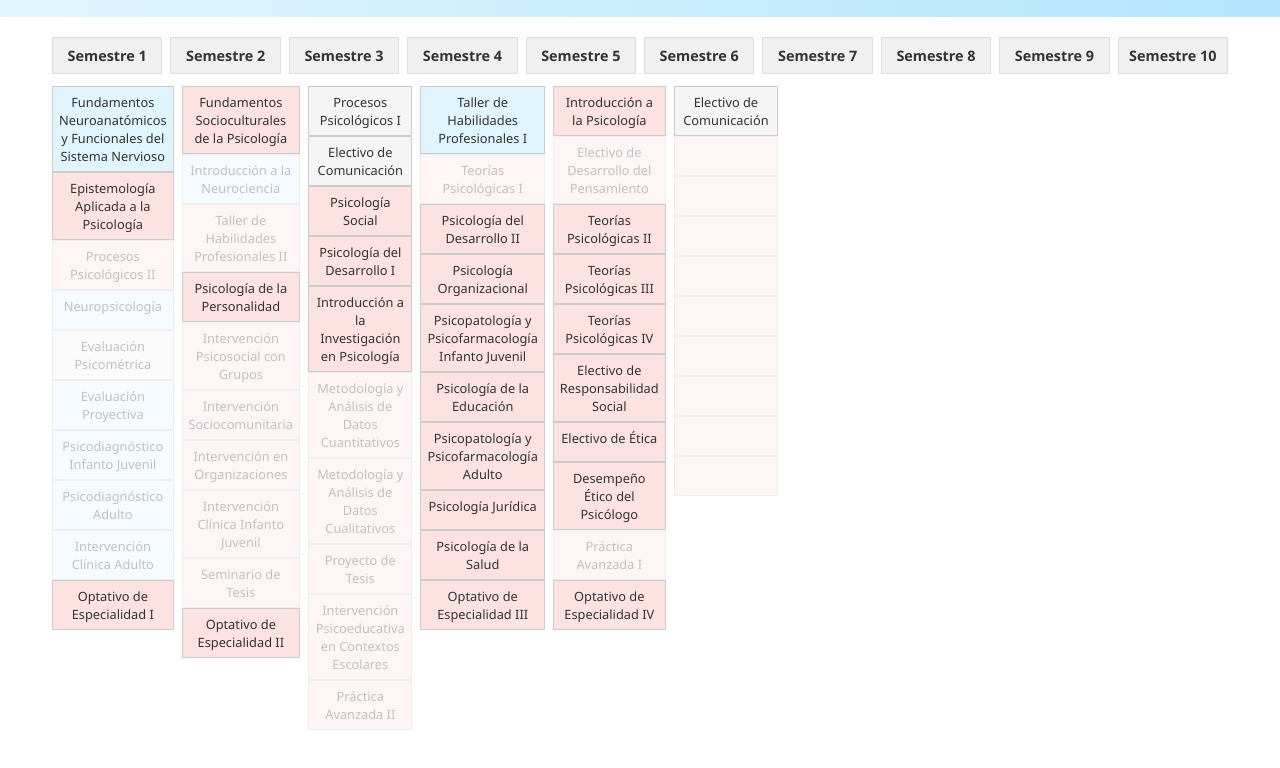
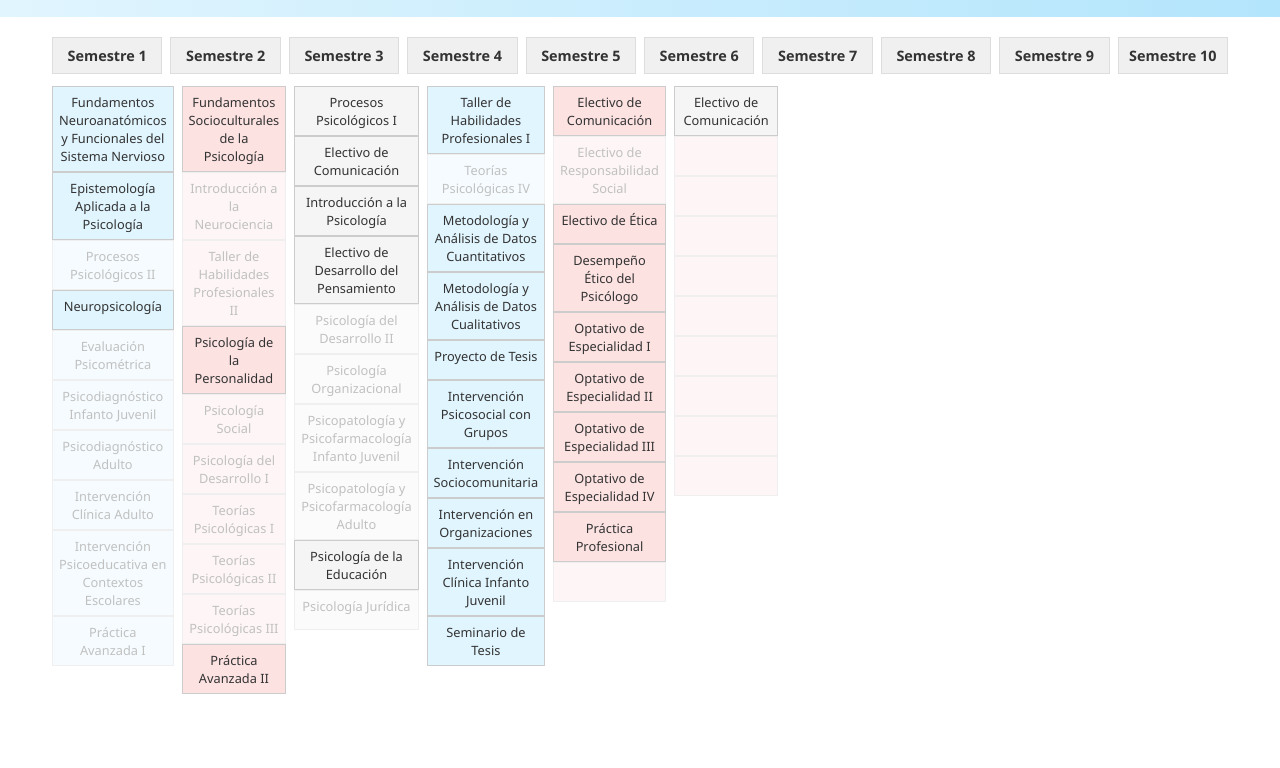
Before and after one commit to Ccafecitos/malla-psicolog-a, a plain HTML site: page index.html in a window 1280 px wide. Shown: the part 62-830 px from the top of the page. Drawn offline with Linux system fonts and the light colour scheme.

Commit message:
index.html

```diff
--- a/index.html
+++ b/index.html
@@ -12,7 +12,7 @@
   </header>
 
   <main class="malla-grid">
-    <!-- GENERAMOS LAS COLUMNAS DE SEMESTRES -->
+    <!-- Cabecera de semestres -->
     <div class="grid-header">
       <div>Semestre 1</div>
       <div>Semestre 2</div>
@@ -26,79 +26,75 @@
       <div>Semestre 10</div>
     </div>
 
-    <!-- FILAS DE RAMOS -->
     <div class="grid-body">
-      <!-- Generamos hasta la cantidad máxima de ramos en cualquier semestre (suponemos 7 máximo) -->
-      <!-- Cada fila es un "horario" horizontal de ramos -->
-
       <!-- FILA 1 -->
       <div class="row">
         <div class="ramo celeste" id="1" onclick="aprobar(1)">Fundamentos Neuroanatómicos y Funcionales del Sistema Nervioso</div>
-        <div class="ramo rosa" id="7" onclick="aprobar(7)">Epistemología Aplicada a la Psicología</div>
-        <div class="ramo rosa" id="9" onclick="aprobar(9)">Procesos Psicológicos II</div>
-        <div class="ramo celeste" id="12" onclick="aprobar(12)">Neuropsicología</div>
-        <div class="ramo gris" id="18" onclick="aprobar(18)">Evaluación Psicométrica</div>
-        <div class="ramo celeste" id="23" onclick="aprobar(23)">Evaluación Proyectiva</div>
-        <div class="ramo celeste" id="29" onclick="aprobar(29)">Psicodiagnóstico Infanto Juvenil</div>
-        <div class="ramo celeste" id="35" onclick="aprobar(35)">Psicodiagnóstico Adulto</div>
-        <div class="ramo celeste" id="42" onclick="aprobar(42)">Intervención Clínica Adulto</div>
-        <div class="ramo rosa" id="48" onclick="aprobar(48)">Optativo de Especialidad I</div>
+        <div class="ramo celeste" id="7" onclick="aprobar(7)">Epistemología Aplicada a la Psicología</div>
+        <div class="ramo celeste" id="9" onclick="aprobar(9)">Procesos Psicológicos II</div>
+        <div class="ramo celeste" id="13" onclick="aprobar(13)">Neuropsicología</div>
+        <div class="ramo celeste" id="18" onclick="aprobar(18)">Evaluación Psicométrica</div>
+        <div class="ramo celeste" id="23" onclick="aprobar(23)">Psicodiagnóstico Infanto Juvenil</div>
+        <div class="ramo celeste" id="29" onclick="aprobar(29)">Psicodiagnóstico Adulto</div>
+        <div class="ramo celeste" id="35" onclick="aprobar(35)">Intervención Clínica Adulto</div>
+        <div class="ramo celeste" id="42" onclick="aprobar(42)">Intervención Psicoeducativa en Contextos Escolares</div>
+        <div class="ramo celeste" id="47" onclick="aprobar(47)">Práctica Avanzada I</div>
       </div>
 
       <!-- FILA 2 -->
       <div class="row">
         <div class="ramo rosa" id="2" onclick="aprobar(2)">Fundamentos Socioculturales de la Psicología</div>
-        <div class="ramo celeste" id="8" onclick="aprobar(8)">Introducción a la Neurociencia</div>
+        <div class="ramo rosa" id="8" onclick="aprobar(8)">Introducción a la Neurociencia</div>
         <div class="ramo rosa" id="10" onclick="aprobar(10)">Taller de Habilidades Profesionales II</div>
-        <div class="ramo rosa" id="13" onclick="aprobar(13)">Psicología de la Personalidad</div>
-        <div class="ramo rosa" id="19" onclick="aprobar(19)">Intervención Psicosocial con Grupos</div>
-        <div class="ramo rosa" id="24" onclick="aprobar(24)">Intervención Sociocomunitaria</div>
-        <div class="ramo rosa" id="30" onclick="aprobar(30)">Intervención en Organizaciones</div>
-        <div class="ramo rosa" id="36" onclick="aprobar(36)">Intervención Clínica Infanto Juvenil</div>
-        <div class="ramo rosa" id="43" onclick="aprobar(43)">Seminario de Tesis</div>
-        <div class="ramo rosa" id="49" onclick="aprobar(49)">Optativo de Especialidad II</div>
+        <div class="ramo rosa" id="14" onclick="aprobar(14)">Psicología de la Personalidad</div>
+        <div class="ramo rosa" id="19" onclick="aprobar(19)">Psicología Social</div>
+        <div class="ramo rosa" id="24" onclick="aprobar(24)">Psicología del Desarrollo I</div>
+        <div class="ramo rosa" id="30" onclick="aprobar(30)">Teorías Psicológicas I</div>
+        <div class="ramo rosa" id="36" onclick="aprobar(36)">Teorías Psicológicas II</div>
+        <div class="ramo rosa" id="43" onclick="aprobar(43)">Teorías Psicológicas III</div>
+        <div class="ramo rosa" id="48" onclick="aprobar(48)">Práctica Avanzada II</div>
       </div>
 
       <!-- FILA 3 -->
       <div class="row">
         <div class="ramo gris" id="3" onclick="aprobar(3)">Procesos Psicológicos I</div>
         <div class="ramo gris" id="11" onclick="aprobar(11)">Electivo de Comunicación</div>
-        <div class="ramo rosa" id="14" onclick="aprobar(14)">Psicología Social</div>
-        <div class="ramo rosa" id="15" onclick="aprobar(15)">Psicología del Desarrollo I</div>
-        <div class="ramo rosa" id="20" onclick="aprobar(20)">Introducción a la Investigación en Psicología</div>
-        <div class="ramo rosa" id="25" onclick="aprobar(25)">Metodología y Análisis de Datos Cuantitativos</div>
-        <div class="ramo rosa" id="31" onclick="aprobar(31)">Metodología y Análisis de Datos Cualitativos</div>
-        <div class="ramo rosa" id="37" onclick="aprobar(37)">Proyecto de Tesis</div>
-        <div class="ramo rosa" id="44" onclick="aprobar(44)">Intervención Psicoeducativa en Contextos Escolares</div>
-        <div class="ramo rosa" id="50" onclick="aprobar(50)">Práctica Avanzada II</div>
+        <div class="ramo gris" id="15" onclick="aprobar(15)">Introducción a la Psicología</div>
+        <div class="ramo gris" id="20" onclick="aprobar(20)">Electivo de Desarrollo del Pensamiento</div>
+        <div class="ramo gris" id="25" onclick="aprobar(25)">Psicología del Desarrollo II</div>
+        <div class="ramo gris" id="31" onclick="aprobar(31)">Psicología Organizacional</div>
+        <div class="ramo gris" id="37" onclick="aprobar(37)">Psicopatología y Psicofarmacología Infanto Juvenil</div>
+        <div class="ramo gris" id="44" onclick="aprobar(44)">Psicopatología y Psicofarmacología Adulto</div>
+        <div class="ramo gris" id="49" onclick="aprobar(49)">Psicología de la Educación</div>
+        <div class="ramo gris" id="50" onclick="aprobar(50)">Psicología Jurídica</div>
       </div>
 
       <!-- FILA 4 -->
       <div class="row">
         <div class="ramo celeste" id="4" onclick="aprobar(4)">Taller de Habilidades Profesionales I</div>
-        <div class="ramo rosa" id="16" onclick="aprobar(16)">Teorías Psicológicas I</div>
-        <div class="ramo rosa" id="21" onclick="aprobar(21)">Psicología del Desarrollo II</div>
-        <div class="ramo rosa" id="26" onclick="aprobar(26)">Psicología Organizacional</div>
-        <div class="ramo rosa" id="32" onclick="aprobar(32)">Psicopatología y Psicofarmacología Infanto Juvenil</div>
-        <div class="ramo rosa" id="38" onclick="aprobar(38)">Psicología de la Educación</div>
-        <div class="ramo rosa" id="39" onclick="aprobar(39)">Psicopatología y Psicofarmacología Adulto</div>
-        <div class="ramo rosa" id="45" onclick="aprobar(45)">Psicología Jurídica</div>
-        <div class="ramo rosa" id="46" onclick="aprobar(46)">Psicología de la Salud</div>
-        <div class="ramo rosa" id="51" onclick="aprobar(51)">Optativo de Especialidad III</div>
+        <div class="ramo celeste" id="16" onclick="aprobar(16)">Teorías Psicológicas IV</div>
+        <div class="ramo celeste" id="21" onclick="aprobar(21)">Metodología y Análisis de Datos Cuantitativos</div>
+        <div class="ramo celeste" id="26" onclick="aprobar(26)">Metodología y Análisis de Datos Cualitativos</div>
+        <div class="ramo celeste" id="32" onclick="aprobar(32)">Proyecto de Tesis</div>
+        <div class="ramo celeste" id="38" onclick="aprobar(38)">Intervención Psicosocial con Grupos</div>
+        <div class="ramo celeste" id="39" onclick="aprobar(39)">Intervención Sociocomunitaria</div>
+        <div class="ramo celeste" id="45" onclick="aprobar(45)">Intervención en Organizaciones</div>
+        <div class="ramo celeste" id="46" onclick="aprobar(46)">Intervención Clínica Infanto Juvenil</div>
+        <div class="ramo celeste" id="51" onclick="aprobar(51)">Seminario de Tesis</div>
       </div>
 
       <!-- FILA 5 -->
       <div class="row">
-        <div class="ramo rosa" id="5" onclick="aprobar(5)">Introducción a la Psicología</div>
-        <div class="ramo rosa" id="17" onclick="aprobar(17)">Electivo de Desarrollo del Pensamiento</div>
-        <div class="ramo rosa" id="22" onclick="aprobar(22)">Teorías Psicológicas II</div>
-        <div class="ramo rosa" id="27" onclick="aprobar(27)">Teorías Psicológicas III</div>
-        <div class="ramo rosa" id="33" onclick="aprobar(33)">Teorías Psicológicas IV</div>
-        <div class="ramo rosa" id="34" onclick="aprobar(34)">Electivo de Responsabilidad Social</div>
-        <div class="ramo rosa" id="40" onclick="aprobar(40)">Electivo de Ética</div>
-        <div class="ramo rosa" id="41" onclick="aprobar(41)">Desempeño Ético del Psicólogo</div>
-        <div class="ramo rosa" id="47" onclick="aprobar(47)">Práctica Avanzada I</div>
-        <div class="ramo rosa" id="52" onclick="aprobar(52)">Optativo de Especialidad IV</div>
+        <div class="ramo rosa" id="5" onclick="aprobar(5)">Electivo de Comunicación</div>
+        <div class="ramo rosa" id="17" onclick="aprobar(17)">Electivo de Responsabilidad Social</div>
+        <div class="ramo rosa" id="22" onclick="aprobar(22)">Electivo de Ética</div>
+        <div class="ramo rosa" id="27" onclick="aprobar(27)">Desempeño Ético del Psicólogo</div>
+        <div class="ramo rosa" id="33" onclick="aprobar(33)">Optativo de Especialidad I</div>
+        <div class="ramo rosa" id="34" onclick="aprobar(34)">Optativo de Especialidad II</div>
+        <div class="ramo rosa" id="40" onclick="aprobar(40)">Optativo de Especialidad III</div>
+        <div class="ramo rosa" id="41" onclick="aprobar(41)">Optativo de Especialidad IV</div>
+        <div class="ramo rosa" id="52" onclick="aprobar(52)">Práctica Profesional</div>
+        <div class="ramo rosa"></div>
       </div>
 
       <!-- FILA 6 -->
@@ -114,7 +110,6 @@
         <div class="ramo rosa"></div>
         <div class="ramo rosa"></div>
       </div>
-
     </div>
   </main>
 
```
